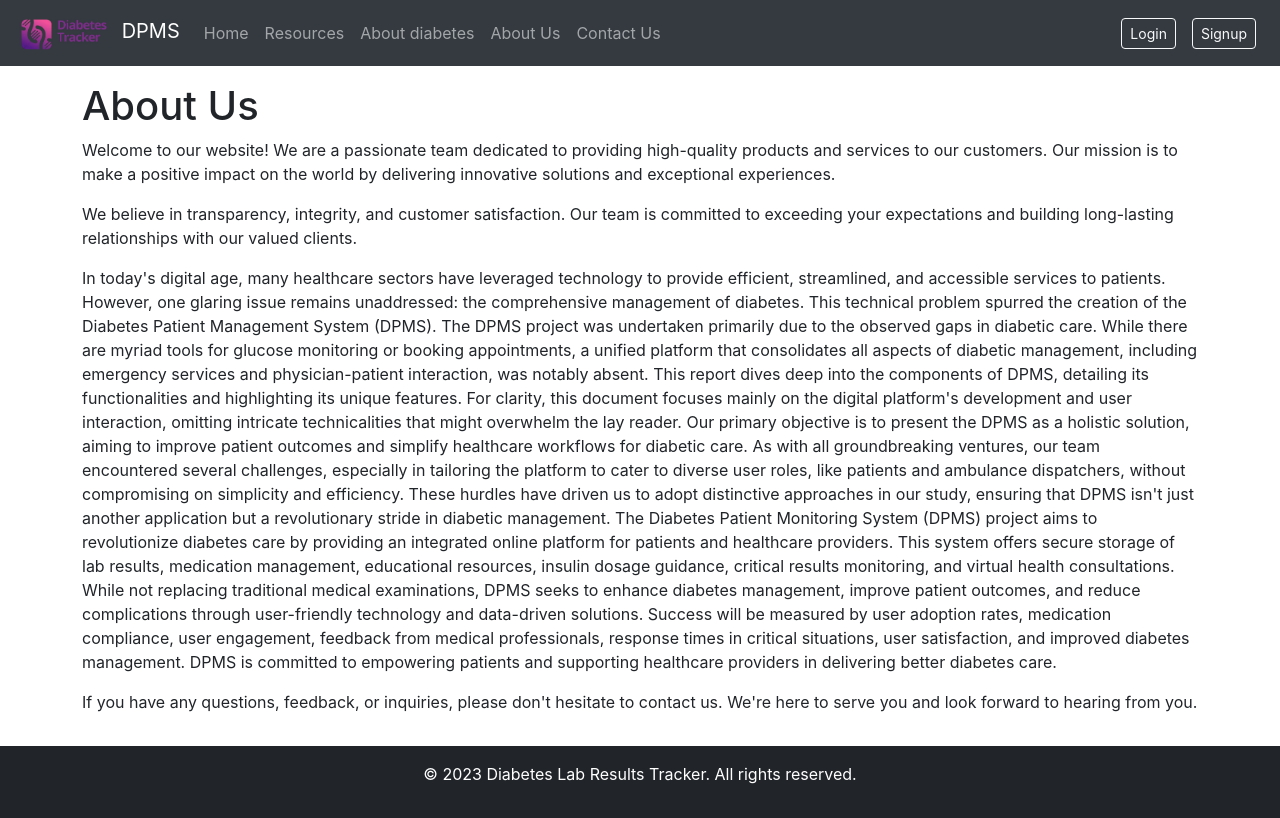
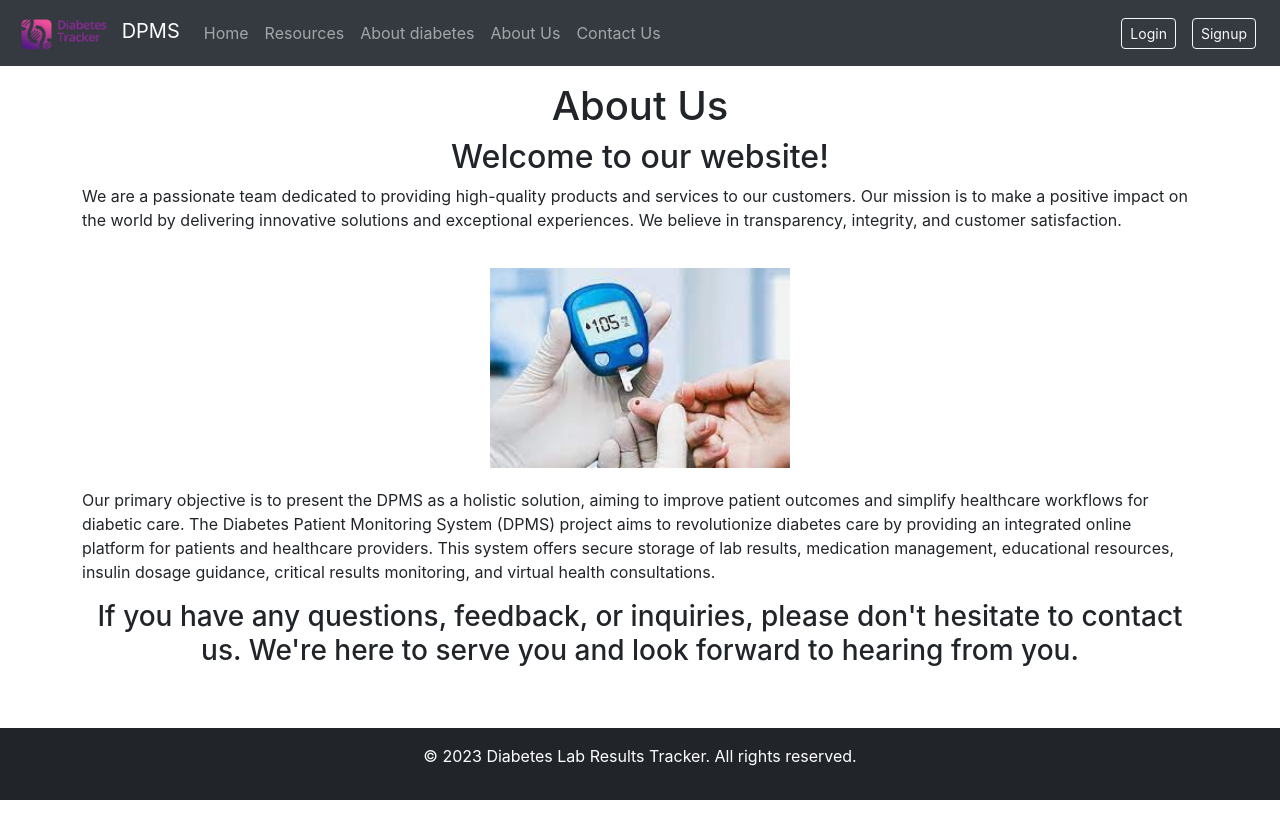
Before and after one commit to COMP313-002-Group-2/Diabetes-Patient-Monitoring-System-DPMS-, a React (Create React App) app in the folder frontend/: page /about-us in a window 1280 px wide. Built offline with nearby package versions, Linux system fonts and the light colour scheme.

Commit message:
about us page

```diff
--- a/frontend/src/components/About.js
+++ b/frontend/src/components/About.js
@@ -1,25 +1,34 @@
 import React from 'react';
+import myImage from '../assets/aboutus.jpeg';
 
 const AboutUs = () => {
   return (
     <div>
-      <h1>About Us</h1>
+      <h1 style={{ textAlign: 'center' }}>About Us</h1>
+      <h2 style={{ textAlign: 'center' }}>Welcome to our website!</h2>
 
-     < p>
-        Welcome to our website! We are a passionate team dedicated to providing high-quality products and services to our customers. Our mission is to make a positive impact on the world by delivering innovative solutions and exceptional experiences.
-      </p>
-      <p>
-        We believe in transparency, integrity, and customer satisfaction. Our team is committed to exceeding your expectations and building long-lasting relationships with our valued clients.
-      </p>
-      <p>In today's digital age, many healthcare sectors have leveraged technology to provide efficient, streamlined, and accessible services to patients. However, one glaring issue remains unaddressed: the comprehensive management of diabetes. This technical problem spurred the creation of the Diabetes Patient Management System (DPMS).
-    The DPMS project was undertaken primarily due to the observed gaps in diabetic care. While there are myriad tools for glucose monitoring or booking appointments, a unified platform that consolidates all aspects of diabetic management, including emergency services and physician-patient interaction, was notably absent. This report dives deep into the components of DPMS, detailing its functionalities and highlighting its unique features. For clarity, this document focuses mainly on the digital platform's development and user interaction, omitting intricate technicalities that might overwhelm the lay reader.
-    Our primary objective is to present the DPMS as a holistic solution, aiming to improve patient outcomes and simplify healthcare workflows for diabetic care. As with all groundbreaking ventures, our team encountered several challenges, especially in tailoring the platform to cater to diverse user roles, like patients and ambulance dispatchers, without compromising on simplicity and efficiency. These hurdles have driven us to adopt distinctive approaches in our study, ensuring that DPMS isn't just another application but a revolutionary stride in diabetic management.
-    The Diabetes Patient Monitoring System (DPMS) project aims to revolutionize    diabetes care by providing an integrated online platform for patients and healthcare providers. This system offers secure storage of lab results, medication management, educational resources, insulin dosage guidance, critical results monitoring, and virtual health consultations. While not replacing traditional medical examinations, DPMS seeks to enhance diabetes management, improve patient outcomes, and reduce complications through user-friendly technology and data-driven solutions. Success will be measured by user adoption rates, medication compliance, user engagement, feedback from medical professionals, response times in critical situations, user satisfaction, and improved diabetes management. DPMS is committed to empowering patients and supporting healthcare providers in delivering better diabetes care.
-</p>
+      <div>
+        < p>
+          We are a passionate team dedicated to providing high-quality products and services to our customers. Our mission is to make a positive impact on the world by delivering innovative solutions and exceptional experiences. We believe in transparency, integrity, and customer satisfaction.
+        </p>
+      </div>
 
-      <p>
-        If you have any questions, feedback, or inquiries, please don't hesitate to contact us. We're here to serve you and look forward to hearing from you.
-      </p>
+
+      <div style={{ textAlign: 'center', padding: '20px' }}>
+        <img src={myImage} alt="About Us Page" style={{ display: 'block', marginLeft: 'auto', marginRight: 'auto', width: '300px', height: '200px' }} />
+      </div>
+
+
+      <div>
+        <p>
+
+          Our primary objective is to present the DPMS as a holistic solution, aiming to improve patient outcomes and simplify healthcare workflows for diabetic care.
+          The Diabetes Patient Monitoring System (DPMS) project aims to revolutionize diabetes care by providing an integrated online platform for patients and healthcare providers.
+          This system offers secure storage of lab results, medication management, educational resources, insulin dosage guidance, critical results monitoring, and virtual health consultations.
+        </p>
+      </div>
+      <h3 style={{ textAlign: 'center' }}>If you have any questions, feedback, or inquiries, please don't hesitate to contact us. We're here to serve you and look forward to hearing from you.
+      </h3>
     </div>
   );
 };
```
Also changed, not shown: frontend/src/assets/aboutus.jpeg (added).
